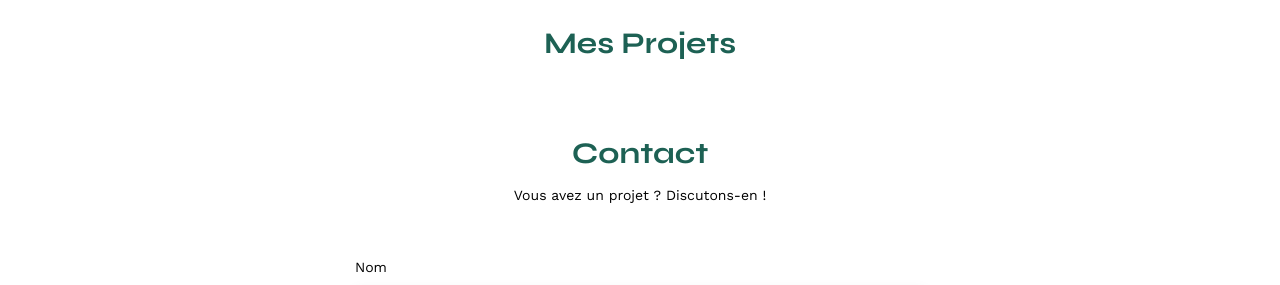
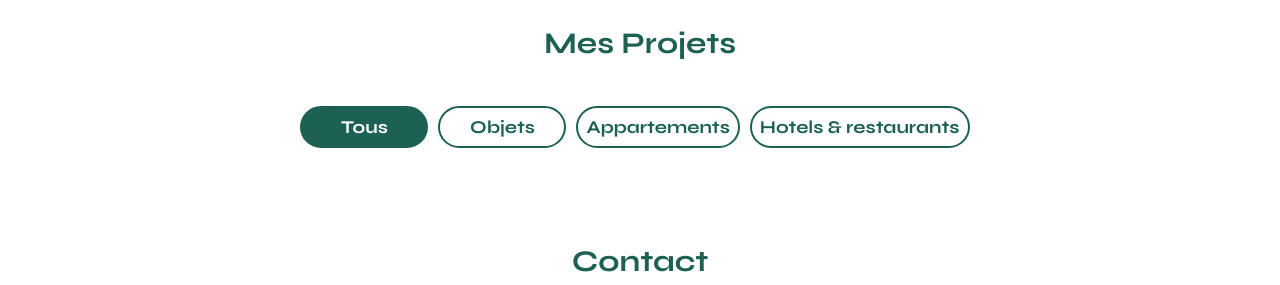
Before and after one commit to RikoDust/Site_Sophie_Bluel_Architecte, a plain HTML site: page index.html in a window 1280 px wide. Shown: the part 507-792 px from the top of the page. Drawn offline with nearby package versions, Linux system fonts and the light colour scheme; no server answers.

Commit message:
style: add CSS dor dynamically generated filter buttons

```diff
--- a/assets/style.css
+++ b/assets/style.css
@@ -125,6 +125,45 @@ li:hover {
 	text-align: center;
 	margin-bottom: 1em;
 }
+
+/* Style boutons filtres */
+.btn-container{
+	display: flex;
+	justify-content: center;
+	margin-top: 3rem;
+	margin-bottom: 3rem;
+}
+
+.btn-container .btn{
+	background-color: white;
+	color: #1D6154;
+	font-family: 'Syne';
+	border-radius: 25px;
+	border: #1D6154 solid 2px;
+	font-size: 18px;
+	min-width: 8rem;
+	padding: 8px;
+	margin-right: 10px;
+	cursor: pointer;
+}
+
+.btn-container .btn-selected{
+	background-color:#1D6154;
+	color:white ;
+	font-family: 'Syne';
+	border-radius: 25px;
+	border: #1D6154 solid 2px;
+	font-size: 18px;
+	min-width: 8rem;
+	padding: 8px;
+	margin-right: 10px;
+	cursor: pointer;
+}
+
+
+
+
+
 .gallery {
 	width: 100%;
 	display: grid;
--- a/index.html
+++ b/index.html
@@ -36,6 +36,12 @@
 	</section>
 	<section id="portfolio">
 		<h2>Mes Projets</h2>
+		<div class="btn-container">
+			<button class="btn-selected">Tous</button>
+			<button class="btn">Objets</button>
+			<button class="btn">Appartements</button>
+			<button class="btn">Hotels & restaurants</button>
+		</div>
 		<div class="gallery"></div>
 	</section>
 	<section id="contact">
```
